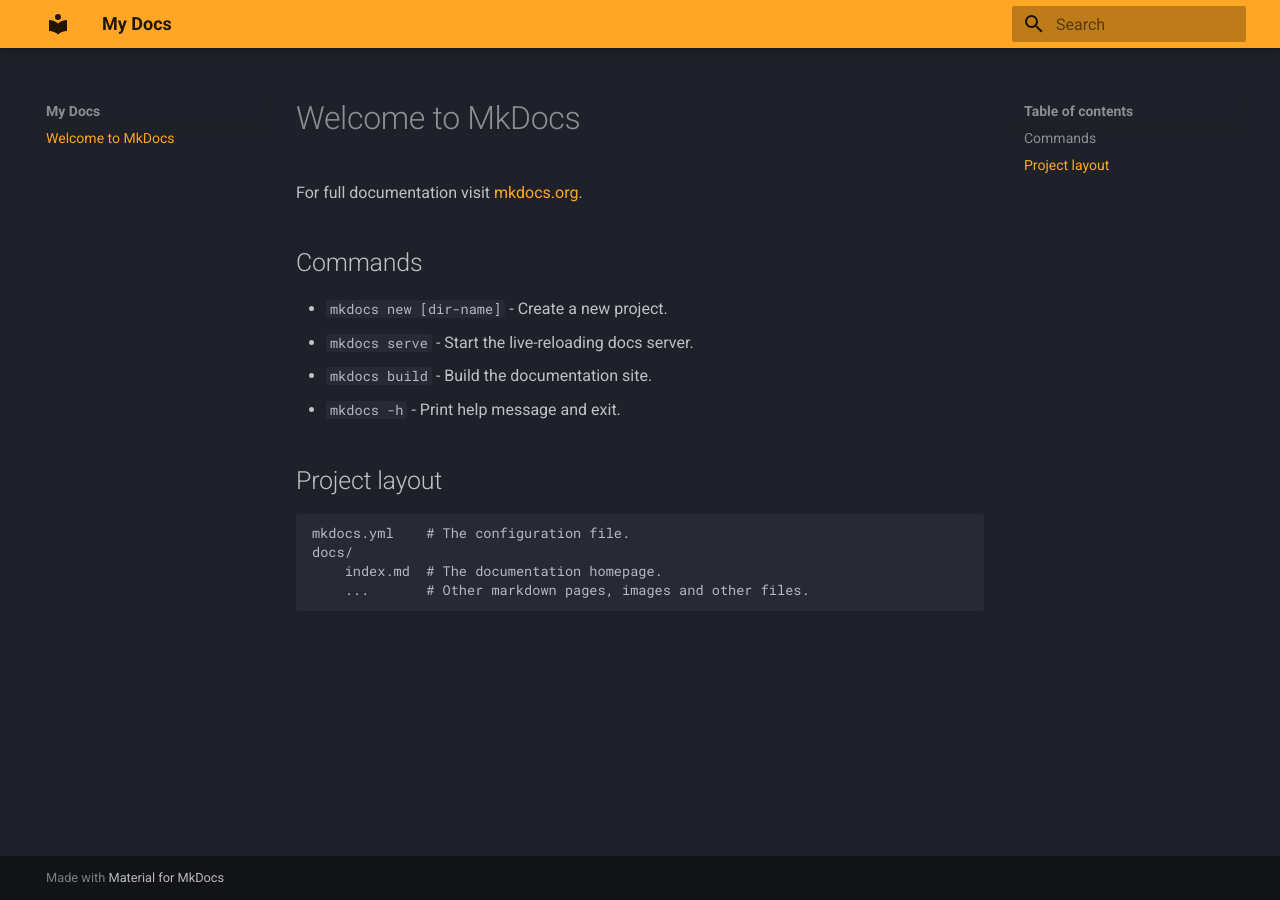
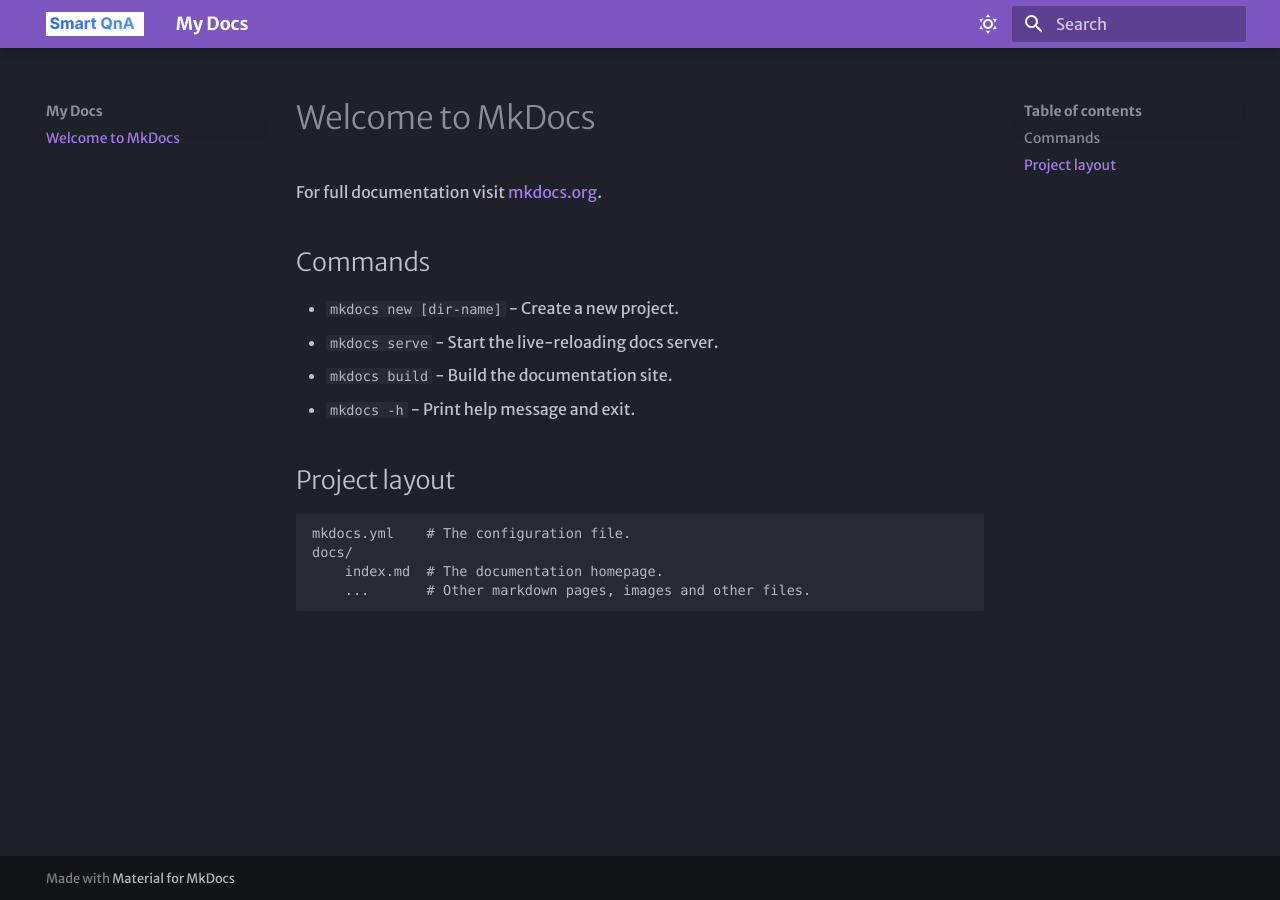
Before and after one commit to Yuvraj-Singh-Shehrawat/Dummy-Website, an MkDocs documentation site: the page built from docs/index.md, in a window 1280 px wide. Built offline with MkDocs 1.6.1 and Material for MkDocs 9.7.7, drawn with Linux system fonts in a browser that asks for light colours; some web fonts are replaced.

Commit message:
Updated documentation

```diff
--- a/mkdocs.yml
+++ b/mkdocs.yml
@@ -1,8 +1,24 @@
 site_name: My Docs
 site_url: http://sitename.example
 theme:
+  logo: assets/smartqna.jpg
+  font:
+    text: Merriweather Sans
+    code: Red Hat Mono
   name: material
   palette:
-    scheme: slate
-    primary: orange
-    accent: blue grey
+    # Dark Mode
+    - scheme: slate
+      toggle:
+        icon: material/weather-sunny
+        name: Dark mode
+      primary: deep purple
+      accent: green
+
+    # Light Mode
+    - scheme: default
+      toggle:
+        icon: material/weather-night
+        name: Light mode
+      primary: blue
+      accent: green
```
Also changed, not shown: docs/assets/smartqna.jpg (added), site/404.html, site/assets/smartqna.jpg (added), site/index.html, site/sitemap.xml, 1 other file.
